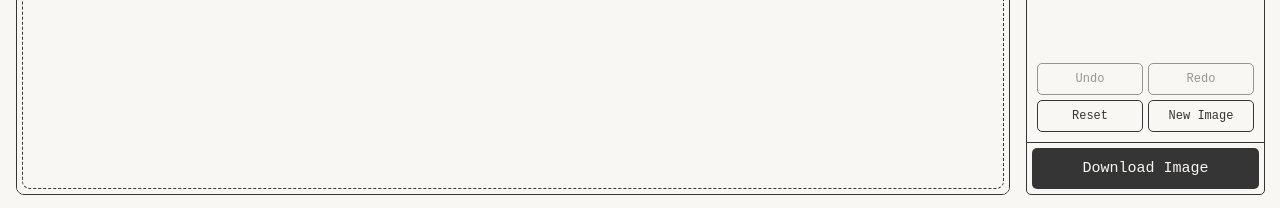
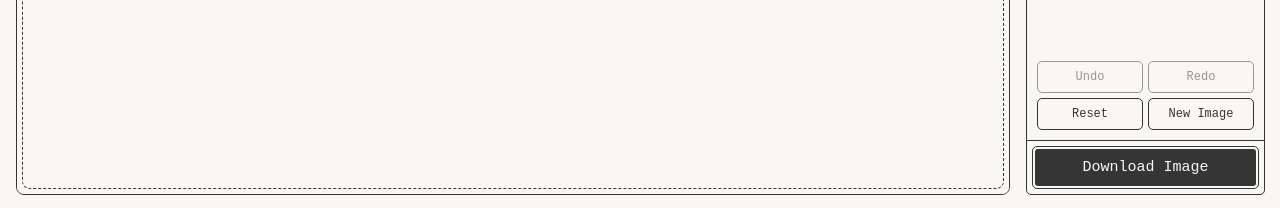
Before and after one commit to CameronFoxly/Quadtree-image-effector, a React (Vite) app in the folder image-effect-app/: page / in a window 1280 px wide. Shown: the part 589-797 px from the top of the page. Built offline with nearby package versions, Linux system fonts and the light colour scheme.

Commit message:
Static button restyle

```diff
--- a/image-effect-app/src/components/EffectControls.module.css
+++ b/image-effect-app/src/components/EffectControls.module.css
@@ -288,27 +288,33 @@
   white-space: nowrap;
 }
 
-.modeButton:hover:not(:disabled) {
-  background: var(--bg-color);
+.modeButton:not(.active):hover:not(:disabled)::before {
+  content: '';
+  position: absolute;
+  inset: 2px;
+  background: var(--text-color);
+  border-radius: calc(var(--border-radius) - 2px);
+  opacity: 0.2;
 }
 
 .modeButton.active {
   color: var(--panel-bg);
   font-weight: 500;
   position: relative;
-  z-index: 1;
 }
 
 .modeButton.active::before {
   content: '';
   position: absolute;
-  top: 2px;
-  left: 2px;
-  right: 2px;
-  bottom: 2px;
+  inset: 2px;
   background: var(--text-color);
   border-radius: calc(var(--border-radius) - 2px);
-  z-index: -1;
+  z-index: 0;
+}
+
+.modeButton > span {
+  position: relative;
+  z-index: 1;
 }
 
 .buttonGrid {
@@ -330,10 +336,21 @@
   border: var(--border-width) solid var(--text-color);
   border-radius: var(--border-radius);
   cursor: pointer;
+  position: relative;
 }
 
-.actionButton:hover:not(:disabled) {
-  background: var(--bg-color);
+.actionButton:not(:disabled):hover::before {
+  content: '';
+  position: absolute;
+  inset: 2px;
+  background: var(--text-color);
+  border-radius: calc(var(--border-radius) - 2px);
+  opacity: 0.2;
+}
+
+.actionButton > span {
+  position: relative;
+  z-index: 1;
 }
 
 .actionButton:disabled {
@@ -776,12 +793,27 @@ input[type="color"]::-webkit-color-swatch {
   font-size: 0.9375rem;
   font-weight: 500;
   color: var(--panel-bg);
-  background: var(--text-color);
-  border: none;
+  background: transparent;
+  border: var(--border-width) solid var(--text-color);
   border-radius: var(--border-radius);
   cursor: pointer;
   transition: opacity 0.2s ease;
   font-family: var(--mono-font);
+  position: relative;
+}
+
+.downloadButton::before {
+  content: '';
+  position: absolute;
+  inset: 2px;
+  background: var(--text-color);
+  border-radius: calc(var(--border-radius) - 2px);
+  z-index: 0;
+}
+
+.downloadButton > span {
+  position: relative;
+  z-index: 1;
 }
 
 .downloadButton:hover {
--- a/image-effect-app/src/components/EffectControls.tsx
+++ b/image-effect-app/src/components/EffectControls.tsx
@@ -84,37 +84,37 @@ export default function EffectControls({
                 className={`${styles.modeButton} ${revealMode === 'image' ? styles.active : ''}`}
                 onClick={() => onRevealModeChange('image')}
               >
-                Add image
+                <span>Add image</span>
               </button>
               <button
                 className={`${styles.modeButton} ${revealMode === 'conceal' ? styles.active : ''}`}
                 onClick={() => onRevealModeChange('conceal')}
               >
-                Remove image
+                <span>Remove image</span>
               </button>
               <button
                 className={`${styles.modeButton} ${revealMode === 'grid' ? styles.active : ''}`}
                 onClick={() => onRevealModeChange('grid')}
               >
-                Add grid
+                <span>Add grid</span>
               </button>
               <button
                 className={`${styles.modeButton} ${revealMode === 'remove-outlines' ? styles.active : ''}`}
                 onClick={() => onRevealModeChange('remove-outlines')}
               >
-                Remove grid
+                <span>Remove grid</span>
               </button>
               <button
                 className={`${styles.modeButton} ${revealMode === 'add-color' ? styles.active : ''}`}
                 onClick={() => onRevealModeChange('add-color')}
               >
-                Add color
+                <span>Add color</span>
               </button>
               <button
                 className={`${styles.modeButton} ${revealMode === 'remove-color' ? styles.active : ''}`}
                 onClick={() => onRevealModeChange('remove-color')}
               >
-                Remove color
+                <span>Remove color</span>
               </button>
             </div>
           </div>
@@ -253,26 +253,26 @@ export default function EffectControls({
                 disabled={!canUndo}
                 className={styles.actionButton}
               >
-                Undo
+                <span>Undo</span>
               </button>
               <button
                 onClick={onRedo}
                 disabled={!canRedo}
                 className={styles.actionButton}
               >
-                Redo
+                <span>Redo</span>
               </button>
               <button
                 onClick={onReset}
                 className={styles.actionButton}
               >
-                Reset
+                <span>Reset</span>
               </button>
               <button
                 onClick={onUploadNewImage}
                 className={styles.actionButton}
               >
-                New Image
+                <span>New Image</span>
               </button>
             </div>
           </div>
@@ -283,7 +283,7 @@ export default function EffectControls({
             onClick={onDownloadImage}
             className={styles.downloadButton}
           >
-            Download Image
+            <span>Download Image</span>
           </button>
         </div>
       </div>
```
